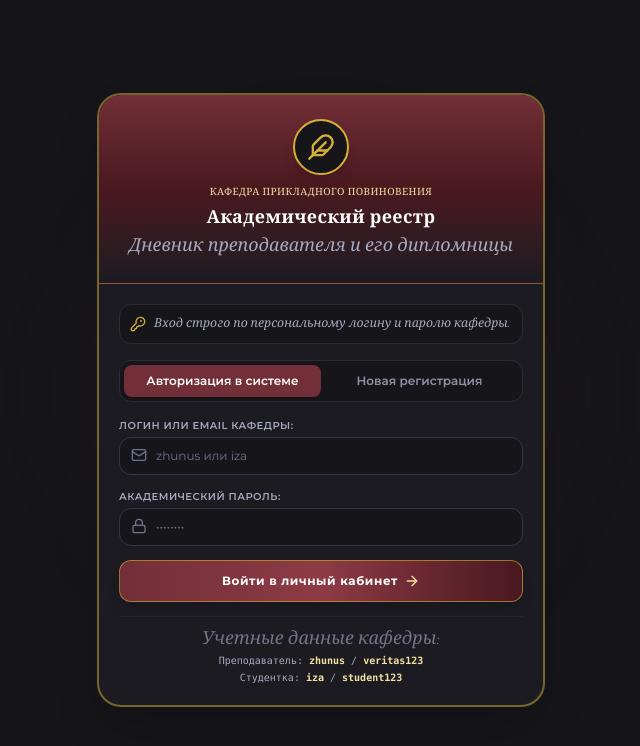
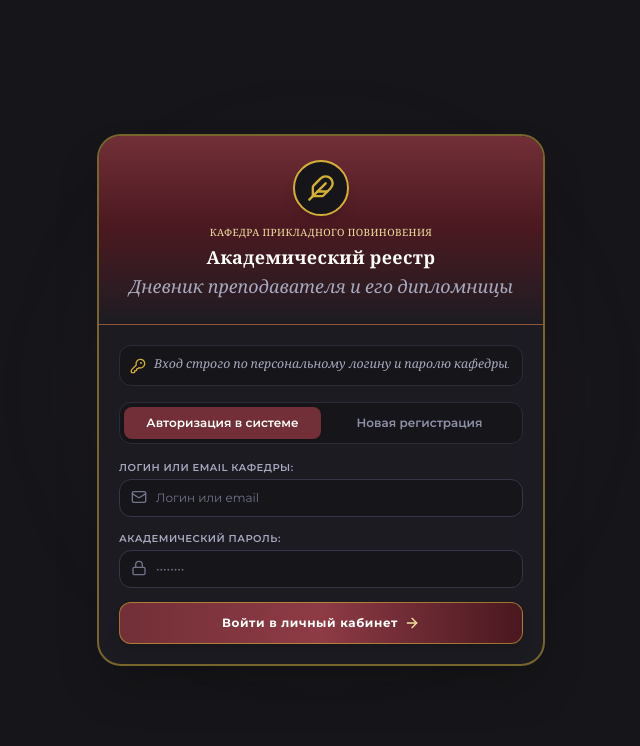
Before and after one commit to jeanpaulsartr88-oss/professor-student-diary, a React (Vite) app: page / in a window 1280 px wide. Shown: the top 746 px of the page, without its empty margins (319-959 px from the left). Built offline with nearby package versions, Linux system fonts and the light colour scheme.

Commit message:
fix: remove displayed credentials footnote from login screen

```diff
--- a/src/components/AuthScreen.jsx
+++ b/src/components/AuthScreen.jsx
@@ -152,7 +152,7 @@ export const AuthScreen = () => {
                     type="text"
                     value={loginIdentifier}
                     onChange={(e) => setLoginIdentifier(e.target.value)}
-                    placeholder="zhunus или iza"
+                    placeholder="Логин или email"
                     autoComplete="username"
                     className="w-full pl-9 pr-3 py-2.5 rounded-xl bg-[#16161a] border border-[#3a3546] text-xs text-[#fffffe] placeholder-[#717388] focus:outline-none focus:border-[#d4af37]"
                   />
@@ -183,19 +183,6 @@ export const AuthScreen = () => {
                 <span>Войти в личный кабинет</span>
                 <ArrowRight className="w-4 h-4 text-[#f3e29f]" />
               </button>
-
-              {/* Discrete Academic Credentials Footnote */}
-              <div className="pt-2 border-t border-[#2e2b38]/60 text-center">
-                <span className="text-[10px] text-[#717388] block font-serif-vintage italic">
-                  Учетные данные кафедры:
-                </span>
-                <span className="text-[10px] text-[#a7a9be] block font-mono mt-0.5">
-                  Преподаватель: <strong className="text-[#f3e29f]">zhunus</strong> / <strong className="text-[#f3e29f]">veritas123</strong>
-                </span>
-                <span className="text-[10px] text-[#a7a9be] block font-mono mt-0.5">
-                  Студентка: <strong className="text-[#f3e29f]">iza</strong> / <strong className="text-[#f3e29f]">student123</strong>
-                </span>
-              </div>
             </form>
           )}
 
```
